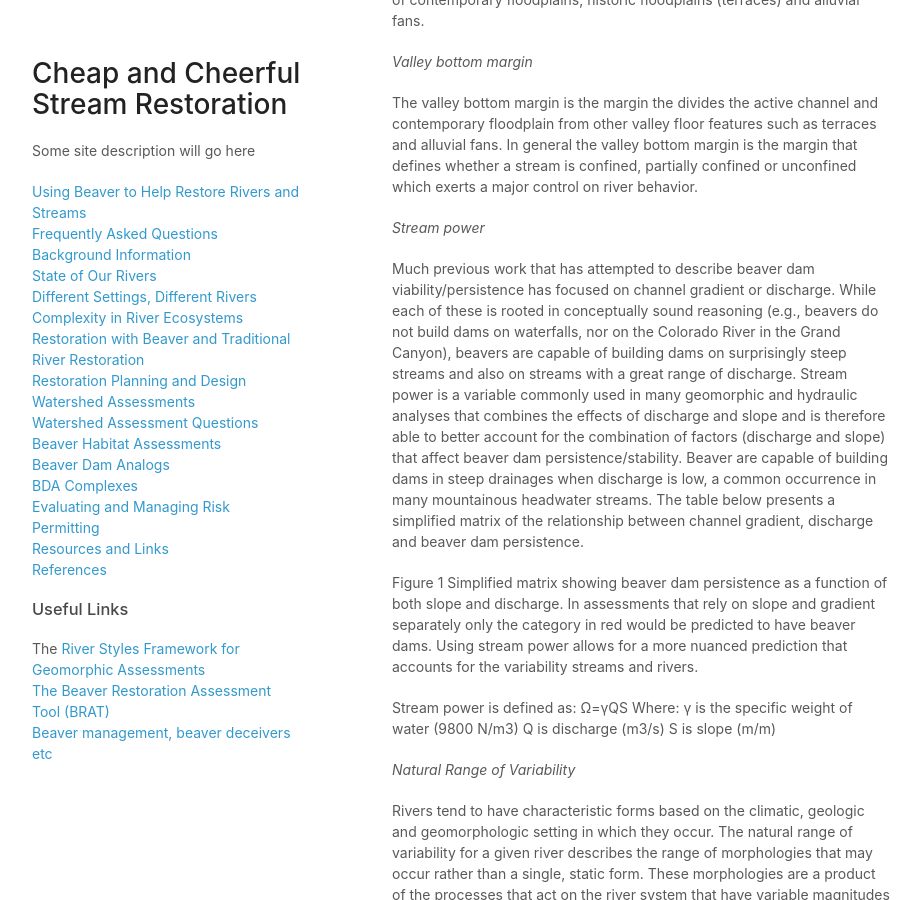
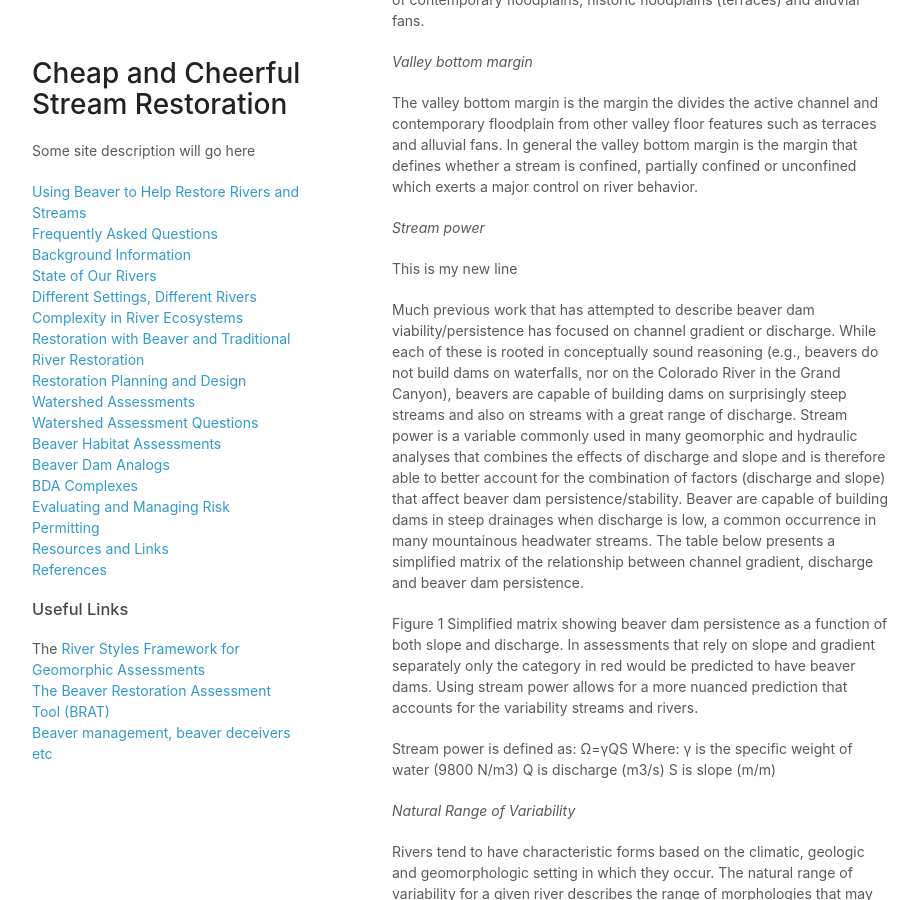
Before and after one commit to AnabranchSolutions/cheepandcheerful, a Jekyll site: the page built from background_information.md, in a window 1280 px wide and 900 px high, scrolled down 1932 px. Shown: the whole window, without its empty margins (178-1099 px from the left). Built offline with Jekyll 4.4.1, drawn with Linux system fonts in a browser that asks for light colours.

Commit message:
Added a new line to background information.md

```diff
--- a/background_information.md
+++ b/background_information.md
@@ -44,6 +44,8 @@ The valley bottom margin is the margin the divides the active channel and contem
 
 *Stream power*
 
+This is my new line
+
 Much previous work that has attempted to describe beaver dam viability/persistence has focused on channel gradient or discharge. While each of these is rooted in conceptually sound reasoning (e.g., beavers do not build dams on waterfalls, nor on the Colorado River in the Grand Canyon), beavers are capable of building dams on surprisingly steep streams and also on streams with a great range of discharge. Stream power is a variable commonly used in many geomorphic and hydraulic analyses that combines the effects of discharge and slope and is therefore able to better account for the combination of factors (discharge and slope) that affect beaver dam persistence/stability. Beaver are capable of building dams in steep drainages when discharge is low, a common occurrence in many mountainous headwater streams. The table below presents a simplified matrix of the relationship between channel gradient, discharge and beaver dam persistence.
 
 
```
